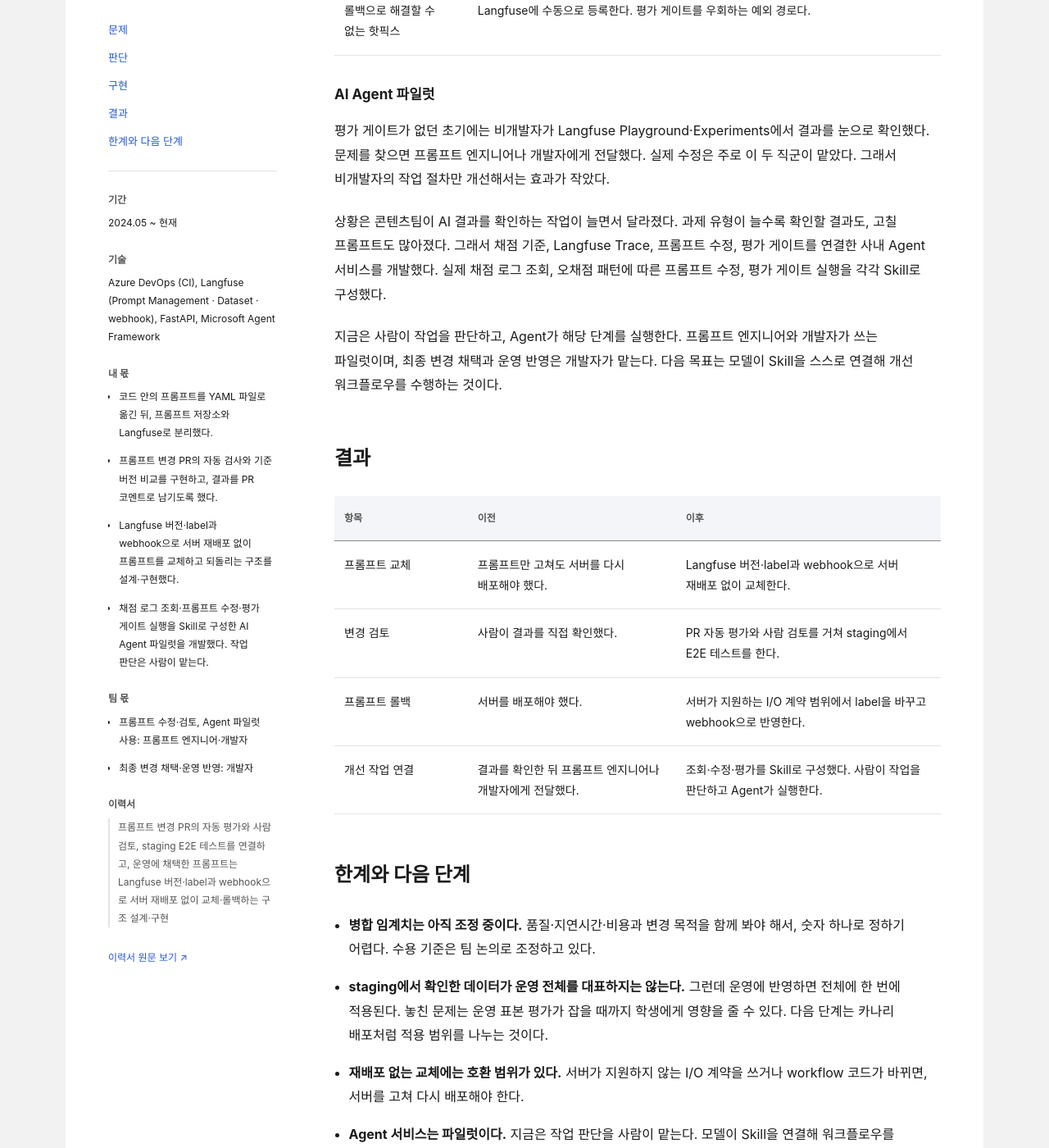
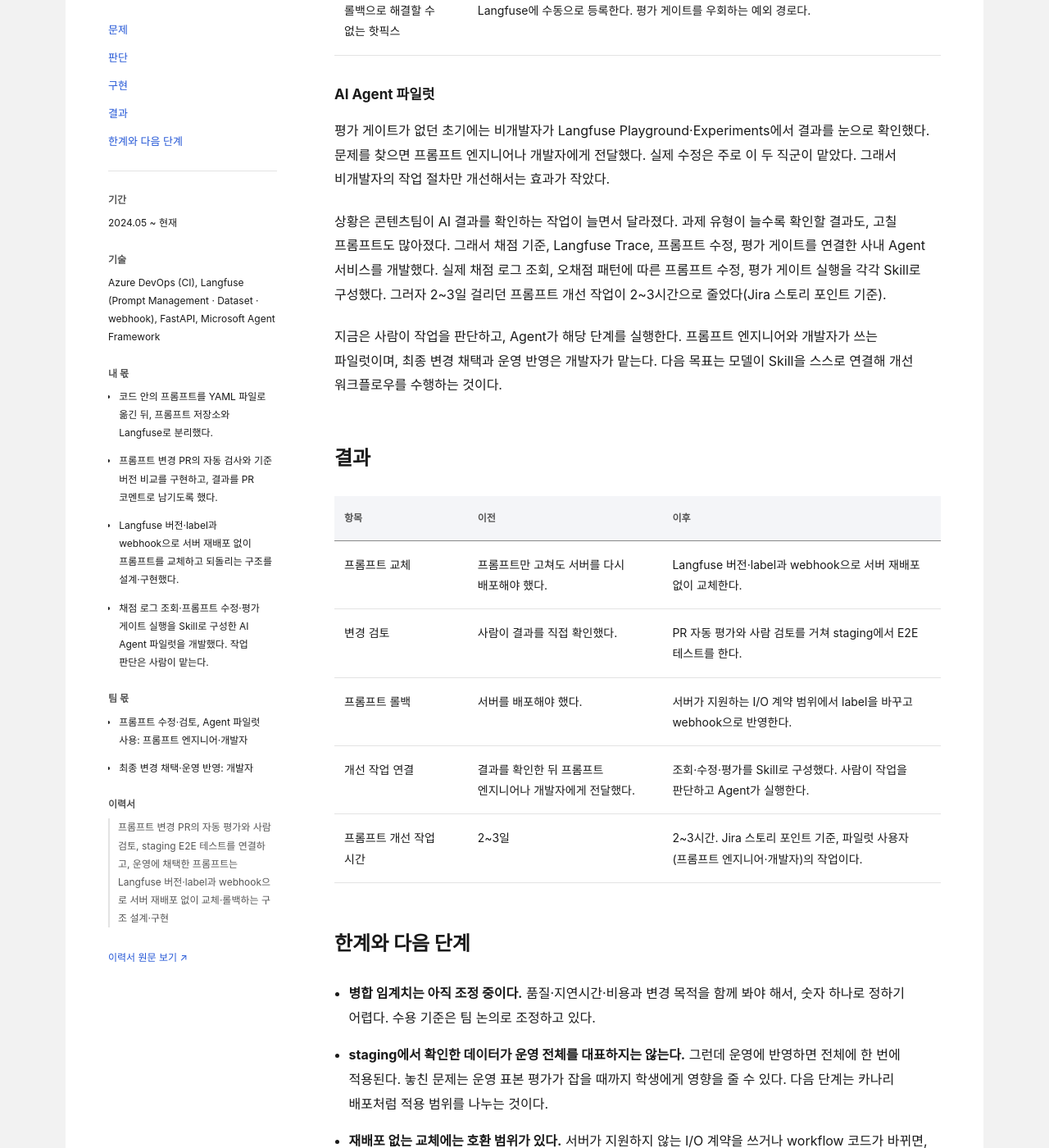
Before and after one commit to eatingbug/resume, a Jekyll site: the page built from _cases/prompt-cicd-gate.md, in a window 1280 px wide and 1400 px high, scrolled down 3347 px. Shown: the whole window at 82% size. Built offline with Jekyll 4.4.1, drawn with Linux system fonts in a browser that asks for light colours; some web fonts are replaced; some of the changed text lies outside the part shown.

Commit message:
Add prompt-improvement Agent time savings to case and resume
State the pilot result (2~3 days to 2~3 hours, Jira story points)
in the Agent pilot narrative, results table, and resume AX item, and
narrow the remaining limitation to the content-team rollout.

Co-Authored-By: Claude Opus 5.5 <noreply@anthropic.com>
Claude-Session: https://claude.ai/code/session_01LggRNzRAqczquym2WuESuz

```diff
--- a/_cases/prompt-cicd-gate.md
+++ b/_cases/prompt-cicd-gate.md
@@ -68,7 +68,7 @@ bullets:
 
 평가 게이트가 없던 초기에는 비개발자가 Langfuse Playground·Experiments에서 결과를 눈으로 확인했다. 문제를 찾으면 프롬프트 엔지니어나 개발자에게 전달했다. 실제 수정은 주로 이 두 직군이 맡았다. 그래서 비개발자의 작업 절차만 개선해서는 효과가 작았다.
 
-상황은 콘텐츠팀이 AI 결과를 확인하는 작업이 늘면서 달라졌다. 과제 유형이 늘수록 확인할 결과도, 고칠 프롬프트도 많아졌다. 그래서 채점 기준, Langfuse Trace, 프롬프트 수정, 평가 게이트를 연결한 사내 Agent 서비스를 개발했다. 실제 채점 로그 조회, 오채점 패턴에 따른 프롬프트 수정, 평가 게이트 실행을 각각 Skill로 구성했다.
+상황은 콘텐츠팀이 AI 결과를 확인하는 작업이 늘면서 달라졌다. 과제 유형이 늘수록 확인할 결과도, 고칠 프롬프트도 많아졌다. 그래서 채점 기준, Langfuse Trace, 프롬프트 수정, 평가 게이트를 연결한 사내 Agent 서비스를 개발했다. 실제 채점 로그 조회, 오채점 패턴에 따른 프롬프트 수정, 평가 게이트 실행을 각각 Skill로 구성했다. 그러자 2~3일 걸리던 프롬프트 개선 작업이 2~3시간으로 줄었다(Jira 스토리 포인트 기준).
 
 지금은 사람이 작업을 판단하고, Agent가 해당 단계를 실행한다. 프롬프트 엔지니어와 개발자가 쓰는 파일럿이며, 최종 변경 채택과 운영 반영은 개발자가 맡는다. 다음 목표는 모델이 Skill을 스스로 연결해 개선 워크플로우를 수행하는 것이다.
 
@@ -80,10 +80,11 @@ bullets:
 | 변경 검토 | 사람이 결과를 직접 확인했다. | PR 자동 평가와 사람 검토를 거쳐 staging에서 E2E 테스트를 한다. |
 | 프롬프트 롤백 | 서버를 배포해야 했다. | 서버가 지원하는 I/O 계약 범위에서 label을 바꾸고 webhook으로 반영한다. |
 | 개선 작업 연결 | 결과를 확인한 뒤 프롬프트 엔지니어나 개발자에게 전달했다. | 조회·수정·평가를 Skill로 구성했다. 사람이 작업을 판단하고 Agent가 실행한다. |
+| 프롬프트 개선 작업 시간 | 2~3일 | 2~3시간. Jira 스토리 포인트 기준, 파일럿 사용자(프롬프트 엔지니어·개발자)의 작업이다. |
 
 ## 한계와 다음 단계
 
 - **병합 임계치는 아직 조정 중이다.** 품질·지연시간·비용과 변경 목적을 함께 봐야 해서, 숫자 하나로 정하기 어렵다. 수용 기준은 팀 논의로 조정하고 있다.
 - **staging에서 확인한 데이터가 운영 전체를 대표하지는 않는다.** 그런데 운영에 반영하면 전체에 한 번에 적용된다. 놓친 문제는 운영 표본 평가가 잡을 때까지 학생에게 영향을 줄 수 있다. 다음 단계는 카나리 배포처럼 적용 범위를 나누는 것이다.
 - **재배포 없는 교체에는 호환 범위가 있다.** 서버가 지원하지 않는 I/O 계약을 쓰거나 workflow 코드가 바뀌면, 서버를 고쳐 다시 배포해야 한다.
-- **Agent 서비스는 파일럿이다.** 지금은 작업 판단을 사람이 맡는다. 모델이 Skill을 연결해 워크플로우를 자동으로 수행하도록 개선 중이다. 콘텐츠팀으로의 사용 확대와 개선 시간 단축 효과는 추가 확인이 필요하다.
+- **Agent 서비스는 파일럿이다.** 지금은 작업 판단을 사람이 맡는다. 모델이 Skill을 연결해 워크플로우를 자동으로 수행하도록 개선 중이다. 작업 시간 단축은 프롬프트 엔지니어와 개발자가 쓴 파일럿 기준이다. 콘텐츠팀으로 사용을 넓혔을 때의 효과는 추가 확인이 필요하다.
--- a/_data/resume.yml
+++ b/_data/resume.yml
@@ -64,7 +64,7 @@ ax:
     - name: Agent·개발 방식
       items:
         - title: 프롬프트 개선 Agent 개발
-          desc: 채점 로그 조회·프롬프트 수정·평가 게이트 실행을 Skill로 구성한 파일럿 개발. 사람이 작업을 판단하고 Agent가 실행하며 운영 반영은 개발자가 담당
+          desc: 채점 로그 조회·프롬프트 수정·평가 게이트 실행을 Skill로 구성한 파일럿 개발. 프롬프트 개선 작업 2~3일 → 2~3시간(Jira 스토리 포인트 기준). 사람이 작업을 판단하고 Agent가 실행하며 운영 반영은 개발자가 담당
         - title: AI Agent 기반 개발 워크플로우 도입
           desc: Agent용 규칙·도구·검증 환경을 구성해 ReportCard를 PRD부터 IaC·CI/CD 포함 프로덕션 배포까지 약 3주 만에 단독 완료
     - name: 조직 활용 확산
```
